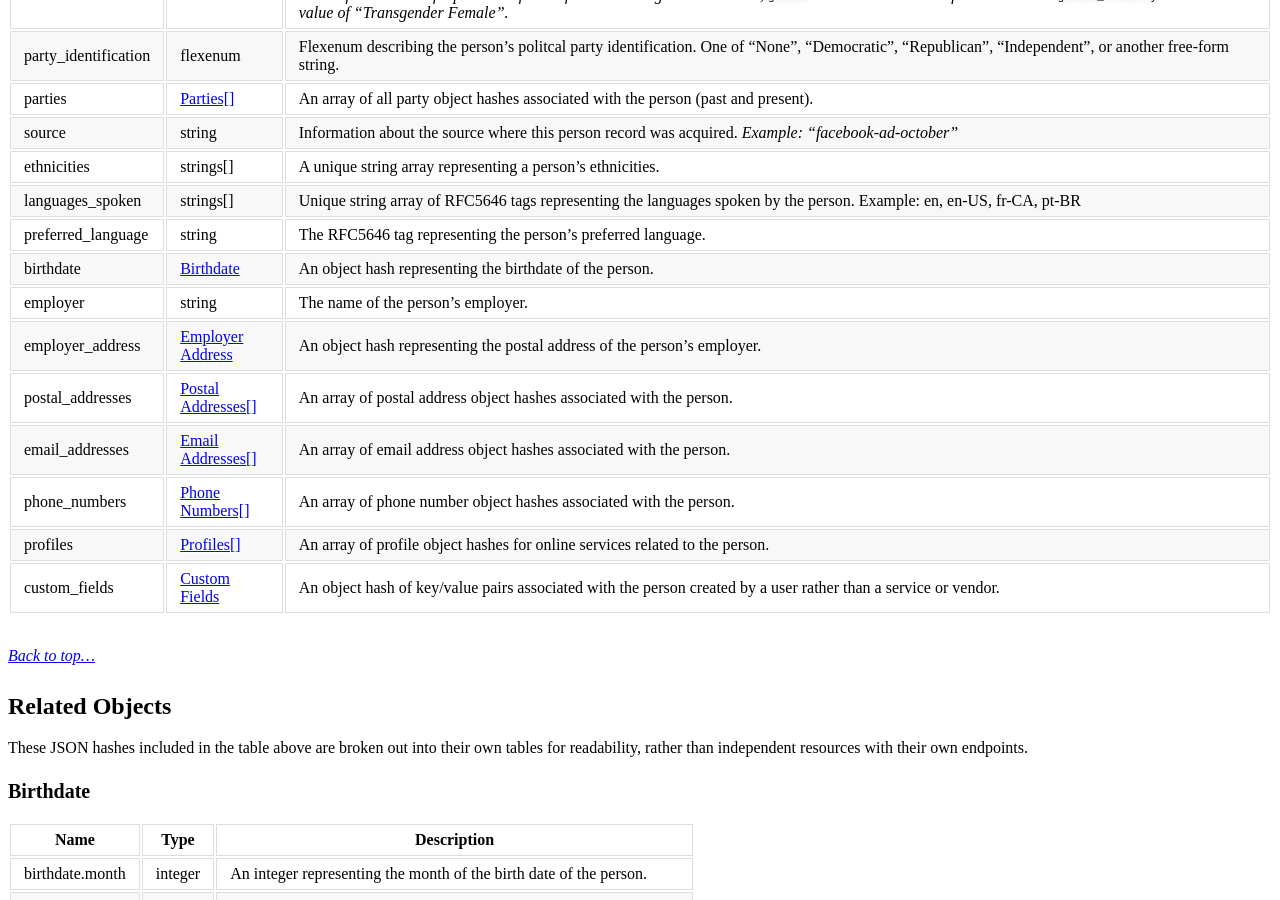
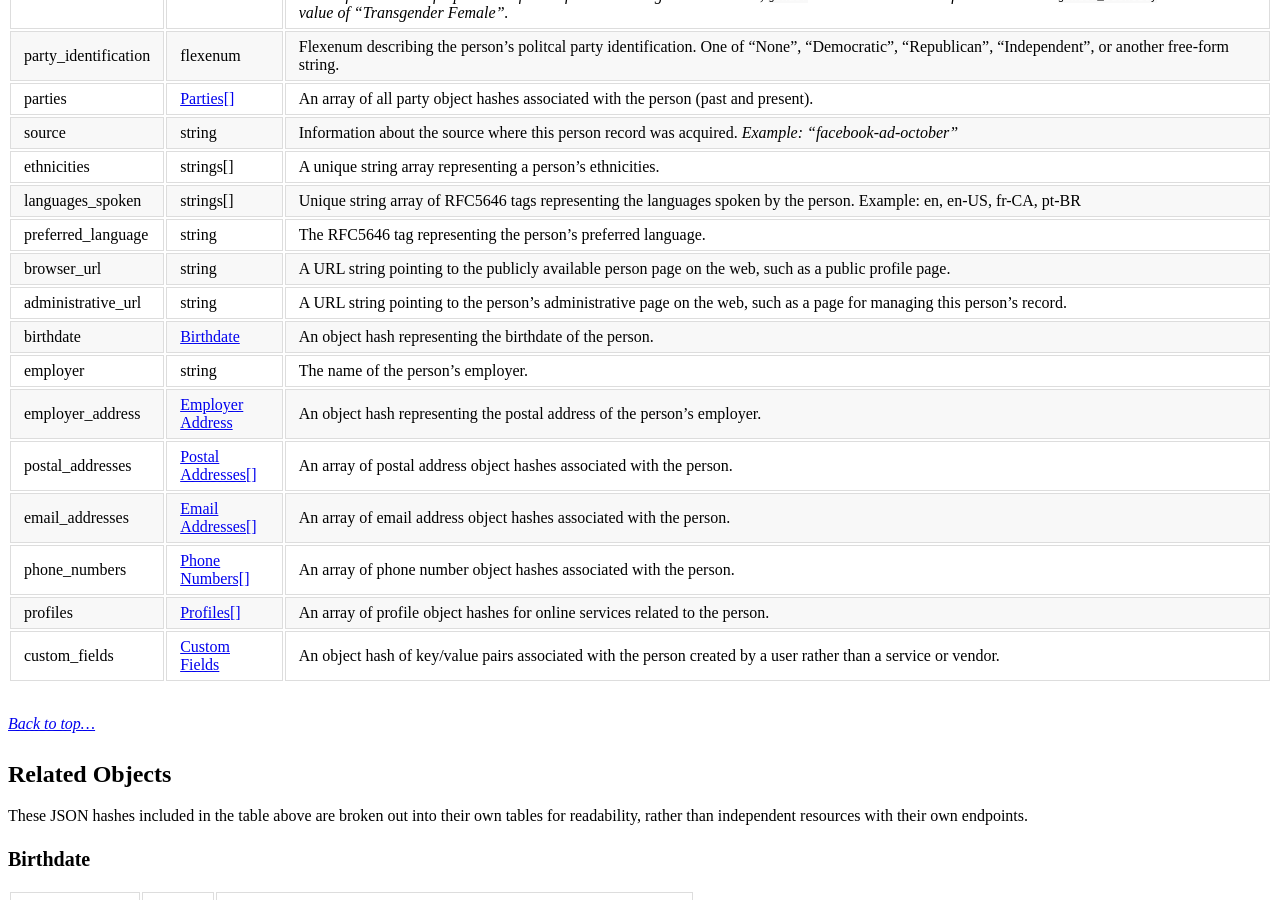
Before and after one commit to opensupporter/osdi-docs, a Jekyll site: the page built from people.md, in a window 1280 px wide and 900 px high, scrolled down 2542 px. Built offline with Jekyll 4.4.1, drawn with Linux system fonts in a browser that asks for light colours; a style sheet for code colours, icons or effects is not loaded; some of the changed text lies outside the part shown.

Commit message:
add links to people

```diff
--- a/people.md
+++ b/people.md
@@ -65,6 +65,8 @@ A list of fields specific to the Person resource.
 |ethnicities|strings[]   |A unique string array representing a person's ethnicities.
 |languages_spoken|strings[]      | Unique string array of RFC5646 tags representing the languages spoken by the person. Example: en,  en-US, fr-CA, pt-BR
 |preferred_language | string  | The RFC5646 tag representing the person's preferred language.
+|browser_url		|string		|A URL string pointing to the publicly available person page on the web, such as a public profile page.
+|administrative_url		|string		|A URL string pointing to the person's administrative page on the web, such as a page for managing this person's record.
 |birthdate	|[Birthdate](#birthdate)    |An object hash representing the birthdate of the person.
 |employer|string    |The name of the person's employer.
 |employer_address|[Employer Address](#employer-address)    |An object hash representing the postal address of the person's employer.
@@ -260,6 +262,8 @@ Cache-Control: max-age=0, private, must-revalidate
                   }
                 ],
                 "source": "october_canvass",
+                "browser_url": "http://osdi-sample-system.org/people/d91b4b2e-ae0e-4cd3-9ed7-d0ec501b0bc3",
+                "administrative_url": "http://osdi-sample-system.org/people/d91b4b2e-ae0e-4cd3-9ed7-d0ec501b0bc3/manage",
                 "birthdate": {
                     "month": 6,
                     "day": 2,
@@ -394,6 +398,8 @@ Cache-Control: max-age=0, private, must-revalidate
                 "origin_system": "OSDI Sample System",
                 "created_date": "2014-03-20T20:44:13Z",
                 "modified_date": "2014-03-20T20:44:13Z",
+                "browser_url": "http://osdi-sample-system.org/people/1efc3644-af25-4253-90b8-a0baf12dbd1e",
+                "administrative_url": "http://osdi-sample-system.org/people/1efc3644-af25-4253-90b8-a0baf12dbd1e/manage",
                 "email_addresses": [
                     {
                         "primary": true,
@@ -502,6 +508,8 @@ Cache-Control: max-age=0, private, must-revalidate
       }
     ],
     "source": "october_canvass",
+    "browser_url": "http://osdi-sample-system.org/people/d91b4b2e-ae0e-4cd3-9ed7-d0ec501b0bc3",
+    "administrative_url": "http://osdi-sample-system.org/people/d91b4b2e-ae0e-4cd3-9ed7-d0ec501b0bc3/manage",
     "birthdate": {
         "month": 6,
         "day": 2,
@@ -705,6 +713,8 @@ Cache-Control: max-age=0, private, must-revalidate
     "given_name": "Labadie",
     "additional_name": "Marques",
     "origin_system": "OpenSupporter",
+    "browser_url": "http://osdi-sample-system.org/people/d91b4b2e-ae0e-4cd3-9ed7-d0ec501b0bc3",
+    "administrative_url": "http://osdi-sample-system.org/people/d91b4b2e-ae0e-4cd3-9ed7-d0ec501b0bc3/manage",
     "email_addresses": [
         {
             "address":"test-3@example.com",
@@ -819,6 +829,8 @@ Cache-Control: max-age=0, private, must-revalidate
     "given_name": "Labadie",
     "additional_name": "Marques",
     "origin_system": "OpenSupporter",
+    "browser_url": "http://osdi-sample-system.org/people/d91b4b2e-ae0e-4cd3-9ed7-d0ec501b0bc3",
+    "administrative_url": "http://osdi-sample-system.org/people/d91b4b2e-ae0e-4cd3-9ed7-d0ec501b0bc3/manage",
     "email_addresses": [
         {
             "address":"test-new@example.com",
```
